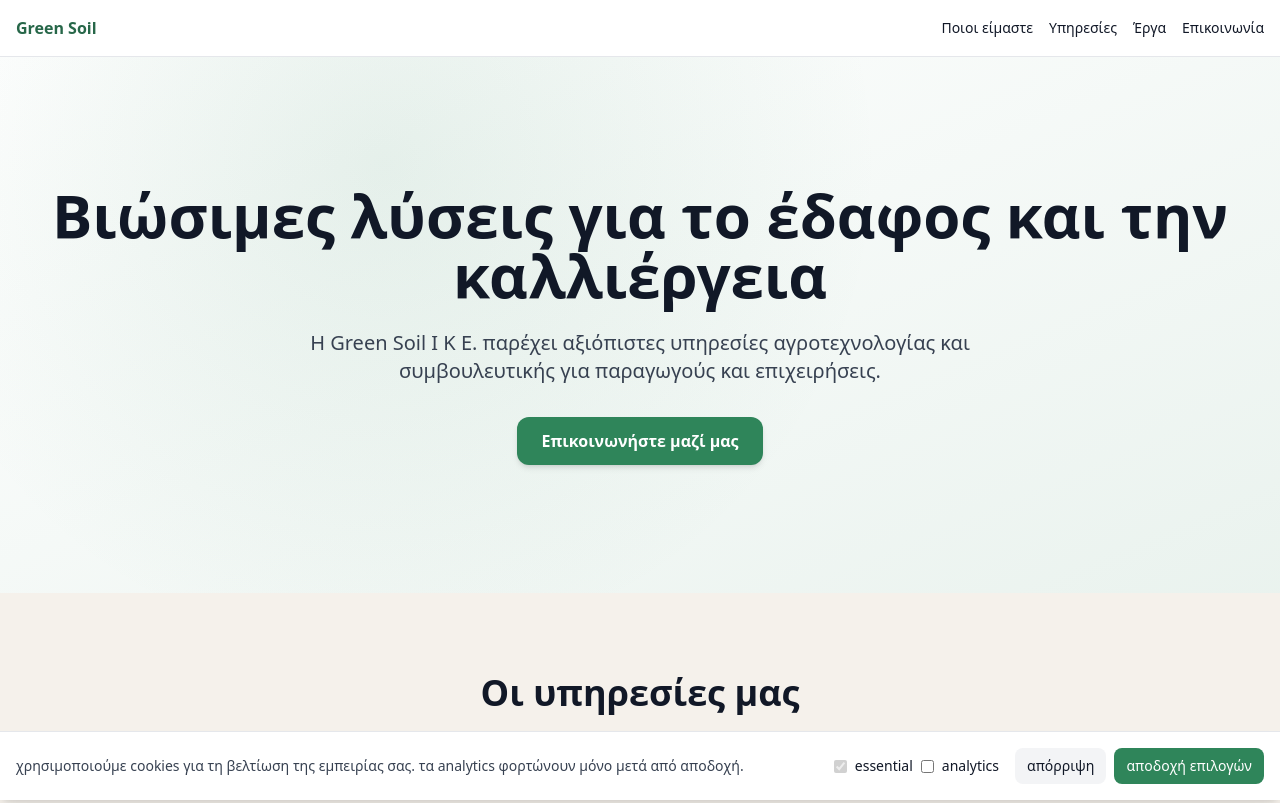
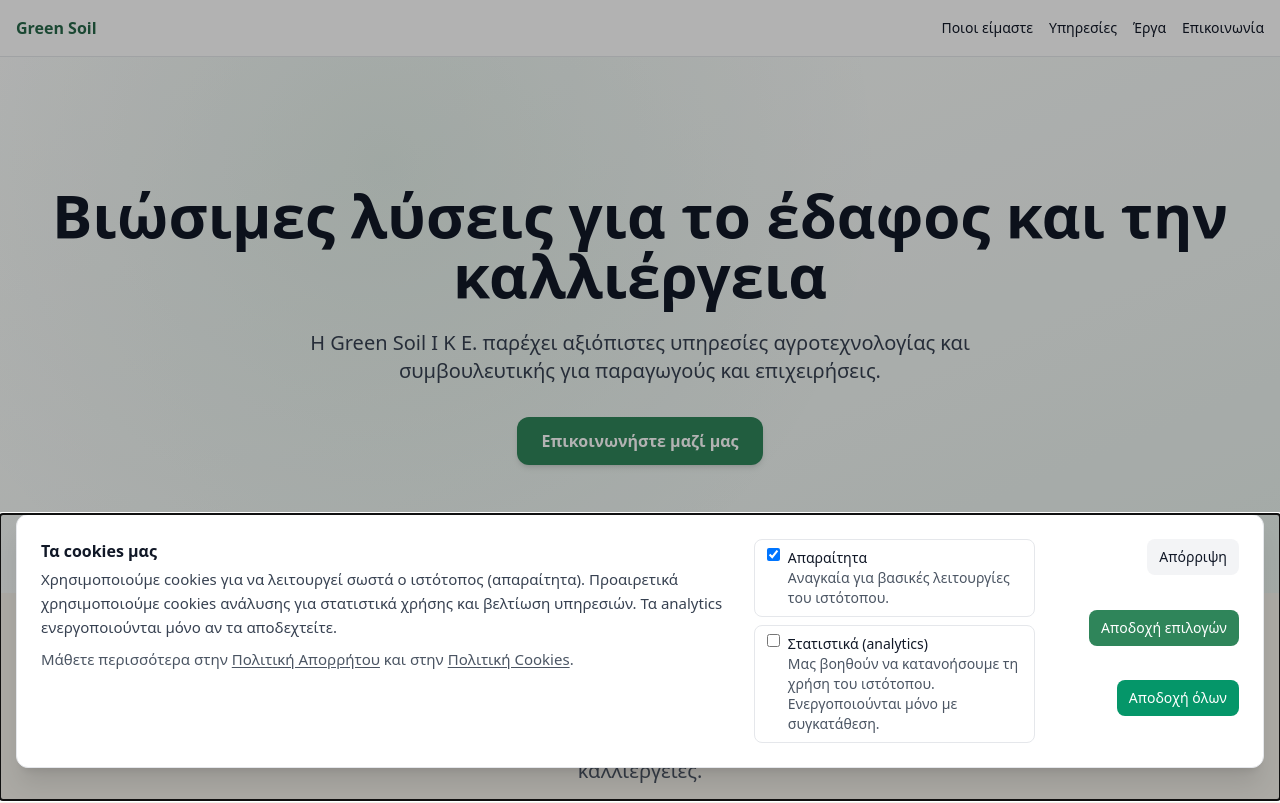
Before and after one commit to vaggelismpomponis/green_soil, a Next.js app: page / in a window 1280 px wide. Shown: the top 803 px of the page. Built offline with nearby package versions, Linux system fonts and the light colour scheme; no server answers.

Commit message:
Text correction and banner correction for cookies

```diff
--- a/app/layout.tsx
+++ b/app/layout.tsx
@@ -28,7 +28,7 @@ export default function RootLayout({ children }: { children: React.ReactNode })
     <html lang="el" className="h-full">
       <body className="min-h-screen flex flex-col bg-white text-gray-900">
         <a href="#main" className="sr-only focus:not-sr-only focus:absolute focus:top-2 focus:left-2 focus:bg-white focus:text-primary-dark focus:px-3 focus:py-2 focus:rounded">
-          μετάβαση στο περιεχόμενο
+          Μετάβαση στο περιεχόμενο
         </a>
         <Header />
         <CookieConsent />
--- a/src/components/cookie-consent.tsx
+++ b/src/components/cookie-consent.tsx
@@ -1,69 +1,182 @@
 "use client";
-import { useEffect, useState } from "react";
+import { useEffect, useRef, useState } from "react";
 import { loadGA } from "@/lib/analytics";
 
 type ConsentState = {
   essential: boolean;
   analytics: boolean;
+  v?: number;
+  ts?: number;
 };
 
 const STORAGE_KEY = "cookie-consent";
+const CONSENT_VERSION = 1;
+let gaLoadedOnce = false;
+
+function persistConsent(state: ConsentState) {
+  const payload: ConsentState = {
+    ...state,
+    essential: true,
+    v: CONSENT_VERSION,
+    ts: Date.now(),
+  };
+  localStorage.setItem(STORAGE_KEY, JSON.stringify(payload));
+}
+
+function readConsent(): ConsentState | null {
+  try {
+    const raw = localStorage.getItem(STORAGE_KEY);
+    if (!raw) return null;
+    const parsed = JSON.parse(raw) as ConsentState;
+    if (!parsed.v || parsed.v < CONSENT_VERSION) return null;
+    return parsed;
+  } catch {
+    return null;
+  }
+}
 
 export function CookieConsent() {
   const [open, setOpen] = useState(false);
-  const [consent, setConsent] = useState<ConsentState>({ essential: true, analytics: false });
+  const [consent, setConsent] = useState<ConsentState>({
+    essential: true,
+    analytics: false,
+  });
+  const dialogRef = useRef<HTMLDivElement>(null);
 
   useEffect(() => {
-    const raw = typeof window !== "undefined" ? localStorage.getItem(STORAGE_KEY) : null;
-    if (!raw) {
+    const existing = readConsent();
+    if (!existing) {
       setOpen(true);
       return;
     }
-    try {
-      const parsed = JSON.parse(raw) as ConsentState;
-      setConsent(parsed);
-      if (parsed.analytics) loadGA();
-    } catch {
-      setOpen(true);
+    setConsent(existing);
+    if (existing.analytics && !gaLoadedOnce) {
+      loadGA();
+      gaLoadedOnce = true;
     }
   }, []);
 
-  if (!open) return null;
+  useEffect(() => {
+    if (open) dialogRef.current?.focus();
+  }, [open]);
 
-  return (
-    <div className="fixed inset-x-0 bottom-0 z-50 border-t bg-white p-4 shadow-lg">
-      <div className="mx-auto max-w-screen-xl flex flex-col sm:flex-row items-start sm:items-center gap-4">
-        <p className="text-sm text-gray-700 flex-1">χρησιμοποιούμε cookies για τη βελτίωση της εμπειρίας σας. τα analytics φορτώνουν μόνο μετά από αποδοχή.</p>
-        <div className="flex items-center gap-2">
-          <label className="text-sm flex items-center gap-2">
-            <input type="checkbox" checked disabled /> essential
+  const handleReject = () => {
+    const next = { essential: true, analytics: false };
+    persistConsent(next);
+    setConsent(next);
+    setOpen(false);
+  };
+
+  const handleAcceptSelected = () => {
+    const next = { essential: true, analytics: consent.analytics };
+    persistConsent(next);
+    if (next.analytics && !gaLoadedOnce) {
+      loadGA();
+      gaLoadedOnce = true;
+    }
+    setOpen(false);
+  };
+
+  const handleAcceptAll = () => {
+    const next = { essential: true, analytics: true };
+    persistConsent(next);
+    if (!gaLoadedOnce) {
+      loadGA();
+      gaLoadedOnce = true;
+    }
+    setOpen(false);
+  };
+
+  // ✅ Επιστρέφουμε conditional JSX (όχι early return πριν τα hooks)
+  return !open ? null : (
+    <>
+      {/* Overlay (προαιρετικό) */}
+      <div className="fixed inset-0 z-40 bg-black/30" aria-hidden="true" />
+
+      <div
+        ref={dialogRef}
+        role="dialog"
+        aria-modal="true"
+        aria-label="Συναίνεση Cookies"
+        tabIndex={-1}
+        className="fixed inset-x-0 bottom-0 z-50"
+      >
+        <div className="mx-auto max-w-screen-xl px-4 pb-4">
+          <div className="rounded-xl border bg-white shadow-xl md:mb-4">
+            <div className="grid grid-cols-1 gap-4 p-4 md:grid-cols-12 md:gap-6 md:p-6">
+              {/* Κείμενο */}
+              <div className="md:col-span-7">
+                <h2 className="text-base font-semibold text-gray-900">Τα cookies μας</h2>
+                <p id="cookie-banner-desc" className="mt-1 text-[15px] leading-6 text-gray-700">
+                  Χρησιμοποιούμε cookies για να λειτουργεί σωστά ο ιστότοπος (απαραίτητα).
+                  Προαιρετικά χρησιμοποιούμε cookies ανάλυσης για στατιστικά χρήσης και βελτίωση υπηρεσιών.
+                  Τα analytics ενεργοποιούνται μόνο αν τα αποδεχτείτε.
+                  <span className="mt-2 block text-gray-600">
+                    Μάθετε περισσότερα στην{" "}
+                    <a href="/legal/privacy" className="underline underline-offset-2 hover:no-underline">
+                      Πολιτική Απορρήτου
+                    </a>{" "}
+                    και στην{" "}
+                    <a href="/legal/cookies" className="underline underline-offset-2 hover:no-underline">
+                      Πολιτική Cookies
+                    </a>.
+                  </span>
+                </p>
+              </div>
+
+              {/* Επιλογές */}
+              <fieldset aria-describedby="cookie-banner-desc" className="md:col-span-3 grid grid-cols-1 gap-2">
+                <label className="group inline-flex w-full items-start gap-2 rounded-lg border px-3 py-2 text-sm">
+                  <input type="checkbox" checked readOnly aria-readonly />
+                  <span className="leading-5">
+                    <span className="font-medium">Απαραίτητα</span>
+                    <span className="block text-gray-600">Αναγκαία για βασικές λειτουργίες του ιστότοπου.</span>
+                  </span>
                 </label>
-          <label className="text-sm flex items-center gap-2">
-            <input type="checkbox" checked={consent.analytics} onChange={(e) => setConsent((c) => ({ ...c, analytics: e.target.checked }))} /> analytics
+
+                <label className="group inline-flex w-full items-start gap-2 rounded-lg border px-3 py-2 text-sm">
+                  <input
+                    type="checkbox"
+                    checked={!!consent.analytics}
+                    onChange={(e) => setConsent((c) => ({ ...c, analytics: e.target.checked }))}
+                  />
+                  <span className="leading-5">
+                    <span className="font-medium">Στατιστικά (analytics)</span>
+                    <span className="block text-gray-600">
+                      Μας βοηθούν να κατανοήσουμε τη χρήση του ιστότοπου. Ενεργοποιούνται μόνο με συγκατάθεση.
+                    </span>
+                  </span>
                 </label>
-        </div>
-        <div className="flex items-center gap-2">
+              </fieldset>
+
+              {/* Κουμπιά */}
+              <div className="md:col-span-2 flex flex-wrap items-start gap-2 md:justify-end">
                 <button
-            className="rounded-lg bg-gray-100 px-3 py-2 text-sm hover:bg-gray-200"
-            onClick={() => {
-              localStorage.setItem(STORAGE_KEY, JSON.stringify({ essential: true, analytics: false }));
-              setOpen(false);
-            }}
+                  type="button"
+                  className="inline-flex items-center rounded-lg bg-gray-100 px-3 py-2 text-sm text-gray-900 hover:bg-gray-200"
+                  onClick={handleReject}
                 >
-            απόρριψη
+                  Απόρριψη
                 </button>
                 <button
-            className="rounded-lg bg-primary px-3 py-2 text-sm text-white hover:bg-primary-dark"
-            onClick={() => {
-              localStorage.setItem(STORAGE_KEY, JSON.stringify({ essential: true, analytics: consent.analytics }));
-              if (consent.analytics) loadGA();
-              setOpen(false);
-            }}
+                  type="button"
+                  className="inline-flex items-center rounded-lg bg-primary px-3 py-2 text-sm text-white hover:bg-primary/90"
+                  onClick={handleAcceptSelected}
                 >
-            αποδοχή επιλογών
+                  Αποδοχή επιλογών
+                </button>
+                <button
+                  type="button"
+                  className="inline-flex items-center rounded-lg bg-emerald-600 px-3 py-2 text-sm text-white hover:bg-emerald-700"
+                  onClick={handleAcceptAll}
+                >
+                  Αποδοχή όλων
                 </button>
               </div>
             </div>
           </div>
+        </div>
+      </div>
+    </>
   );
 }
```
Lines whose indentation alone changed are shown as unchanged.
